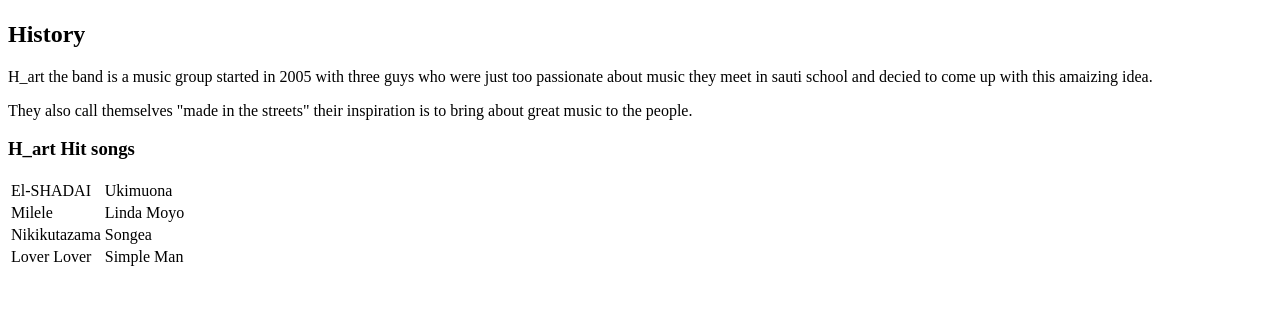
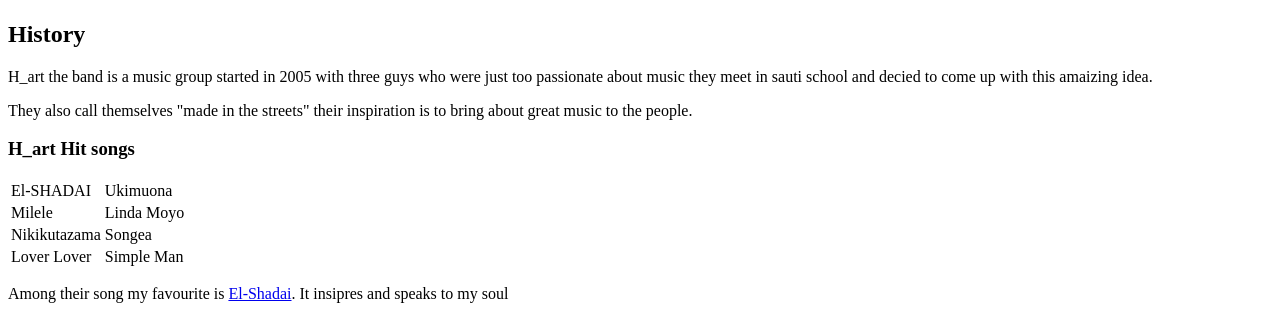
Before and after one commit to beatN97/Favorite_brand, a plain HTML site: page index.html in a window 1280 px wide. Shown: the part 1142-1461 px from the top of the page. Before the commit the page ends 1419 px from the top, so only its background shows below. Drawn offline with Linux system fonts and the light colour scheme.

Commit message:
add a paragraph with a link.

```diff
--- a/index.html
+++ b/index.html
@@ -45,3 +45,5 @@
                         <td>Simple Man</td>
                  </tr>
                     </table>
+
+            <p> Among their song my favourite is <a href="https://www.youtube.com/watch?v=DO9fP9me6JQ" target="_blank">El-Shadai</a>. It insipres and speaks to my soul</p>
```
